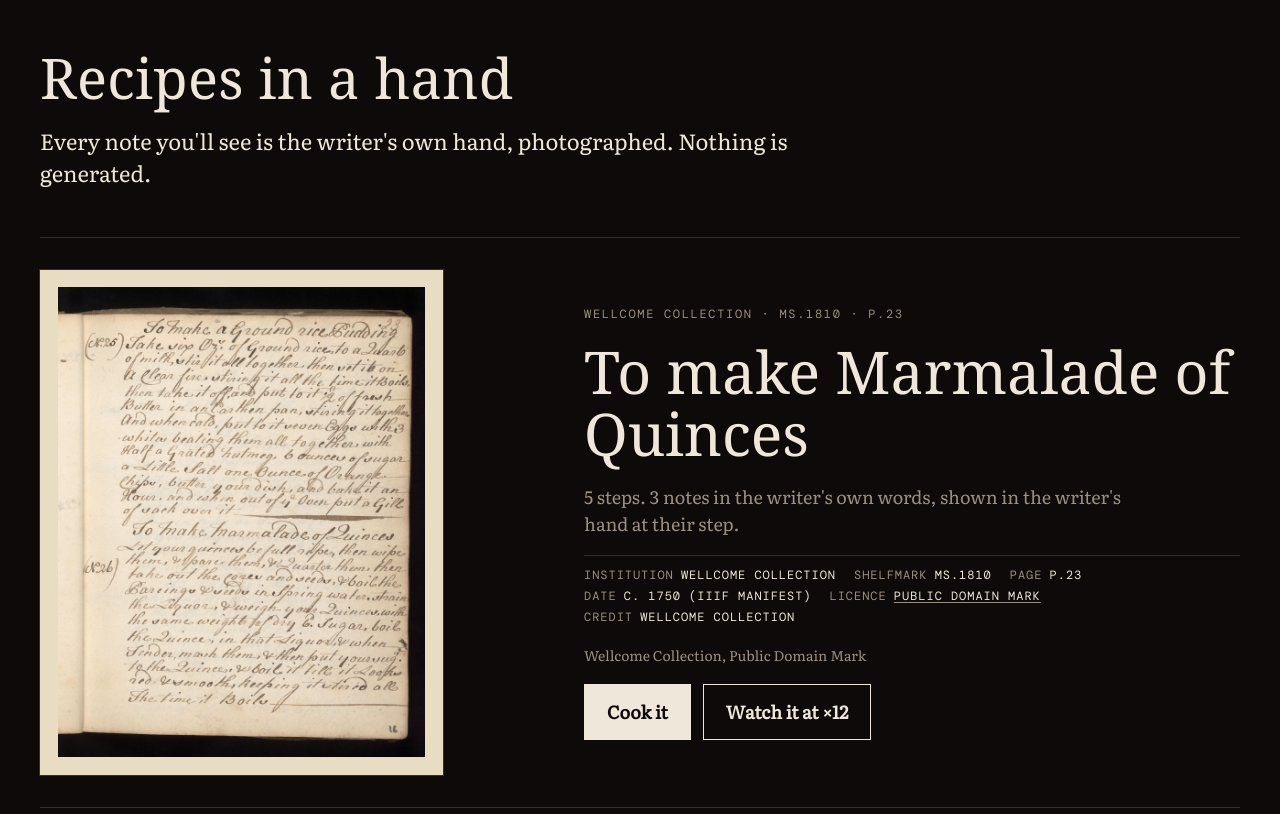
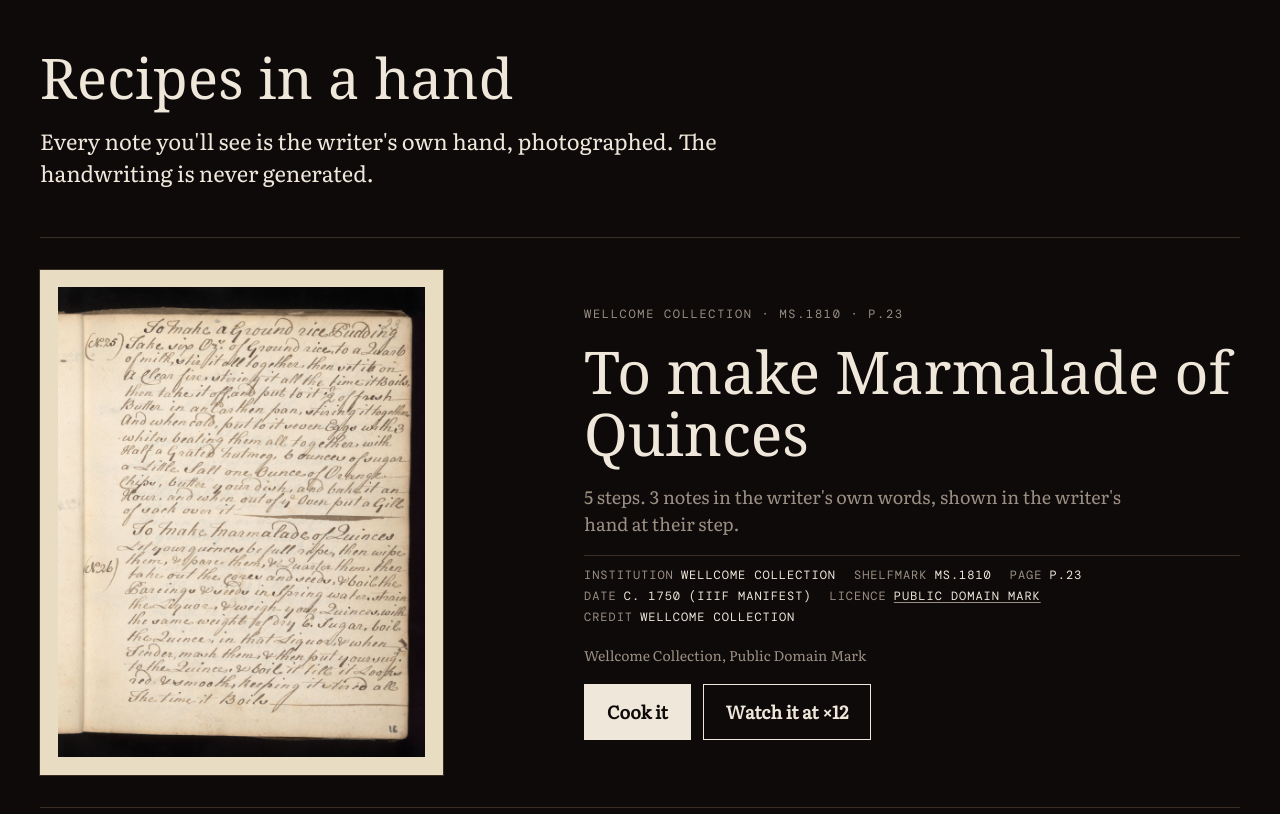
Before and after one commit to edycutjong/steam, a React (Vite) app: page / in a window 1280 px wide. Shown: the top 814 px of the page. Built offline with nearby package versions, Linux system fonts and the light colour scheme; a web font is replaced by a local one.

Commit message:
[claude-direct] shelf intro: 'The handwriting is never generated' (was 'Nothing is generated': the fog, glass and light are generated; evidence-review bound)

```diff
--- a/src/copy/strings.ts
+++ b/src/copy/strings.ts
@@ -49,7 +49,7 @@ export const PACE = {
 
 export const SHELF = {
   title: 'Recipes in a hand',
-  intro: "Every note you'll see is the writer's own hand, photographed. Nothing is generated.",
+  intro: "Every note you'll see is the writer's own hand, photographed. The handwriting is never generated.",
   cook: 'Cook it',
   watch: 'Watch it at ×12',
   empty: 'No recipe could be loaded.',
```
Also changed, not shown: 4 other files (tests, documents, lock files or other folders).
